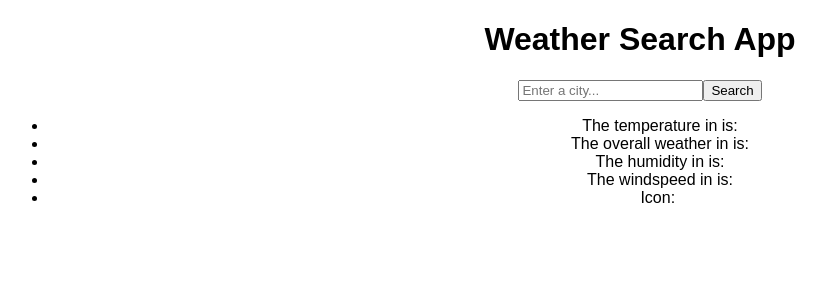
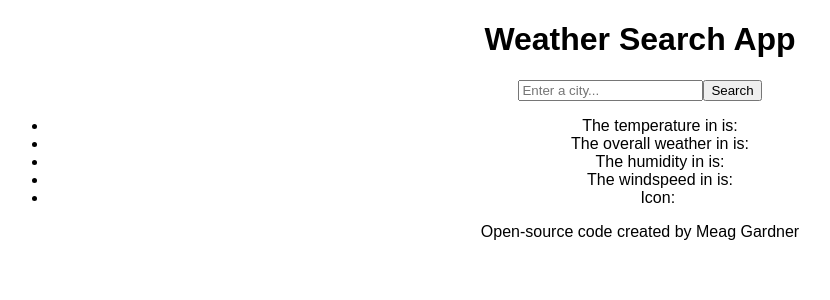
Before and after one commit to meageliz/react-app, a React (Create React App) app: page / in a window 1280 px wide. Shown: the top 300 px of the page, without its empty margins (0-830 px from the left). Built offline with nearby package versions, Linux system fonts and the light colour scheme.

Commit message:
Created component for coder cred

```diff
--- a/src/App.js
+++ b/src/App.js
@@ -1,10 +1,12 @@
 import "./styles.css";
 import Search from "./Search";
+import CoderCred from "./CoderCred";
 
 export default function App() {
   return (
     <div className="App">
       <Search weather="{weather}" city="{city}" />
+      <CoderCred />
     </div>
   );
 }
--- /dev/null
+++ b/src/CoderCred.js
@@ -0,0 +1,7 @@
+import react from "React";
+
+export default function CoderCred() {
+  return (
+    <div className="CoderCred">Open-source code created by Meag Gardner</div>
+  );
+}
```
